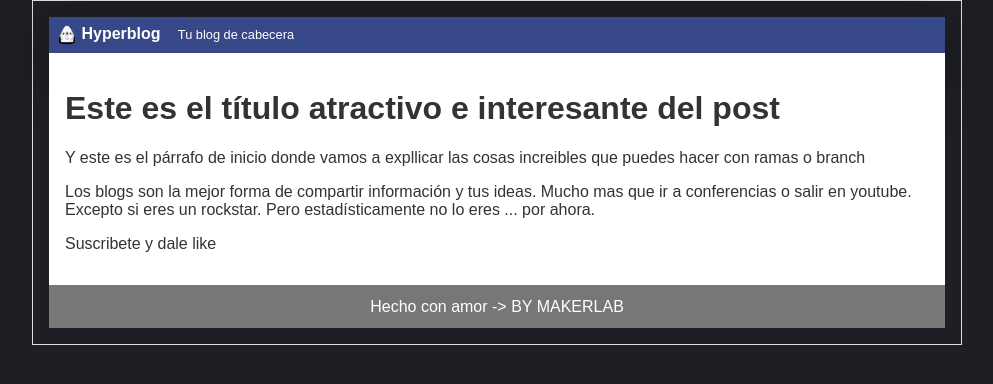
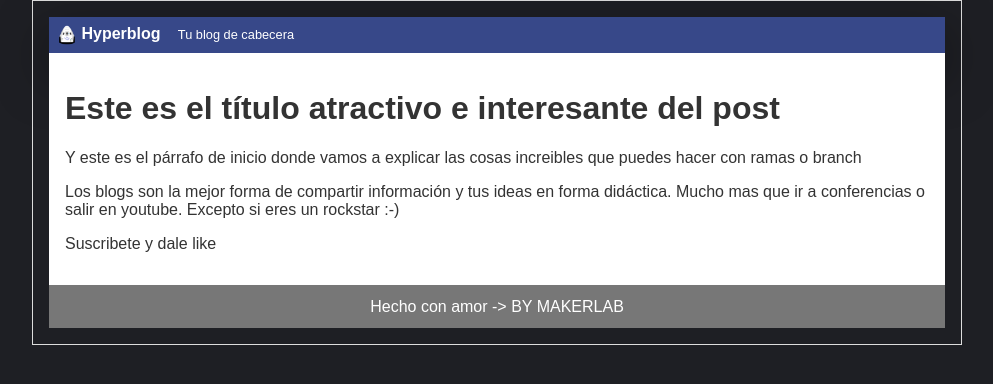
Before and after one commit to ArielMakerLabPy/hyperblog, a plain HTML site: page index.html in a window 1280 px wide. Shown: the whole page, without its empty margins (143-1136 px from the left). Drawn offline with Linux system fonts and the light colour scheme.

Commit message:
Tildes y typos arreglados

```diff
--- a/index.html
+++ b/index.html
@@ -17,12 +17,12 @@
         </div>
         <div id="post">
             <h1>Este es el título atractivo e interesante del post</h1>
-            <p>Y este es el párrafo de inicio donde vamos a expllicar las cosas
+            <p>Y este es el párrafo de inicio donde vamos a explicar las cosas
                 increibles que puedes hacer con ramas o branch
             </p>
             <p>Los blogs son la mejor forma de compartir información
-                y tus ideas. Mucho mas que ir a conferencias o salir en youtube. Excepto
-                si eres un rockstar. Pero estadísticamente no lo eres ... por ahora.
+                y tus ideas en forma didáctica. Mucho mas que ir a conferencias o salir en youtube. Excepto
+                si eres un rockstar :-)
             </p>
             <p>Suscribete y dale like</p>
         </div>
```
